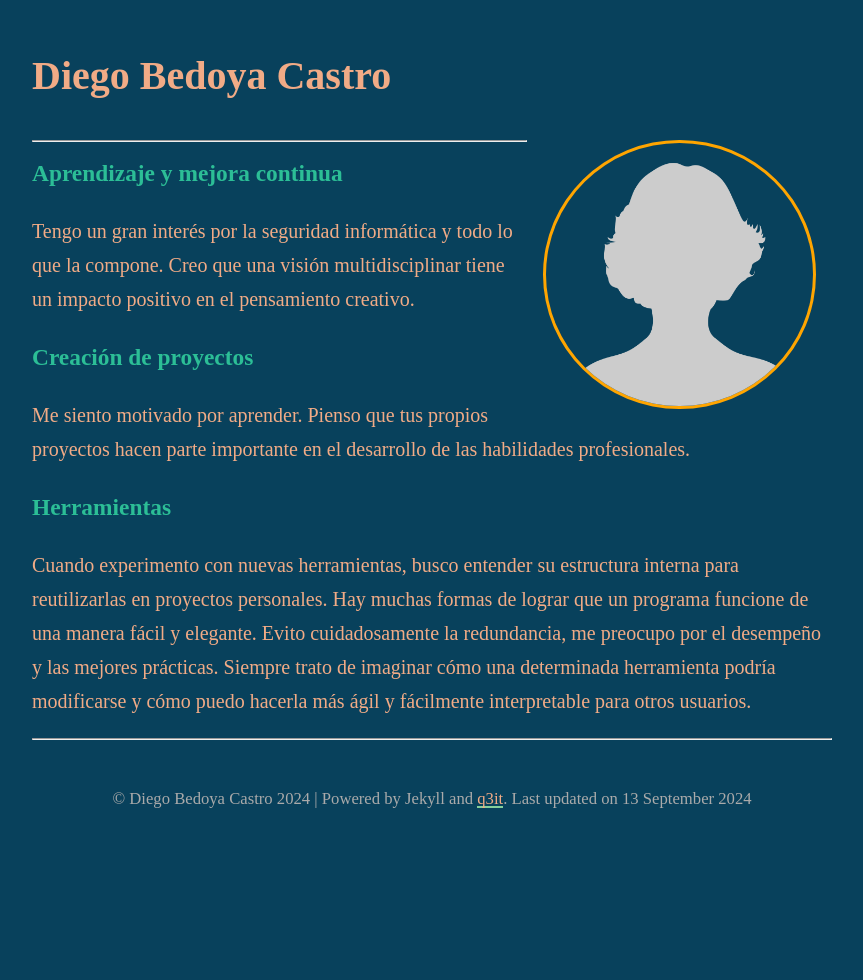
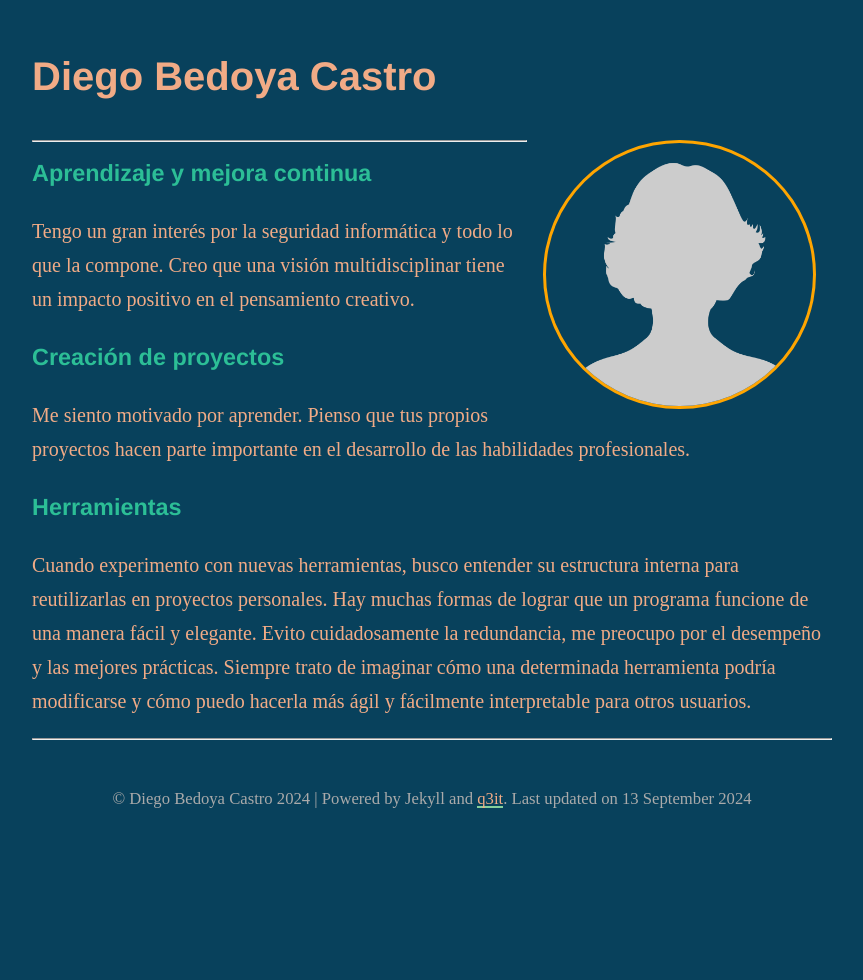
Before and after one commit to q3it/card, a Jekyll site: the page built from index.md, in a window 1280 px wide. Shown: the whole page, without its empty margins (208-1071 px from the left). Built offline with Jekyll 4.4.1, drawn with Linux system fonts in a browser that asks for light colours; nearby versions of some CDN libraries.

Commit message:
Update style.scss

```diff
--- a/assets/css/_sass/style.scss
+++ b/assets/css/_sass/style.scss
@@ -21,8 +21,7 @@ body {
 }
 
 h1,h2,h3,h4,h5,h6 {
-  font-family: Lora;
-  /*font-family: "Lora", "Helvetica Neue", Helvetica, sans-serif;*/
+  font-family: "Lora", "Helvetica Neue", Helvetica, sans-serif;
   font-weight: bold;
   line-height: 1.8;
   margin: 0;
```
